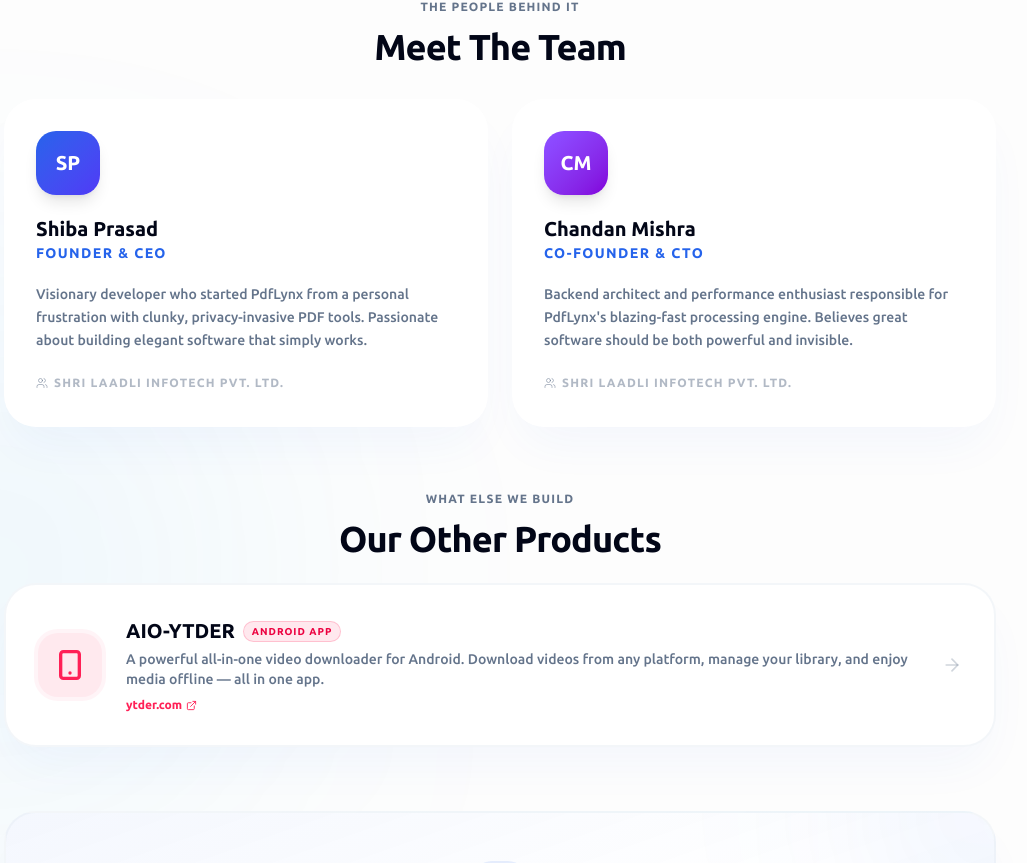
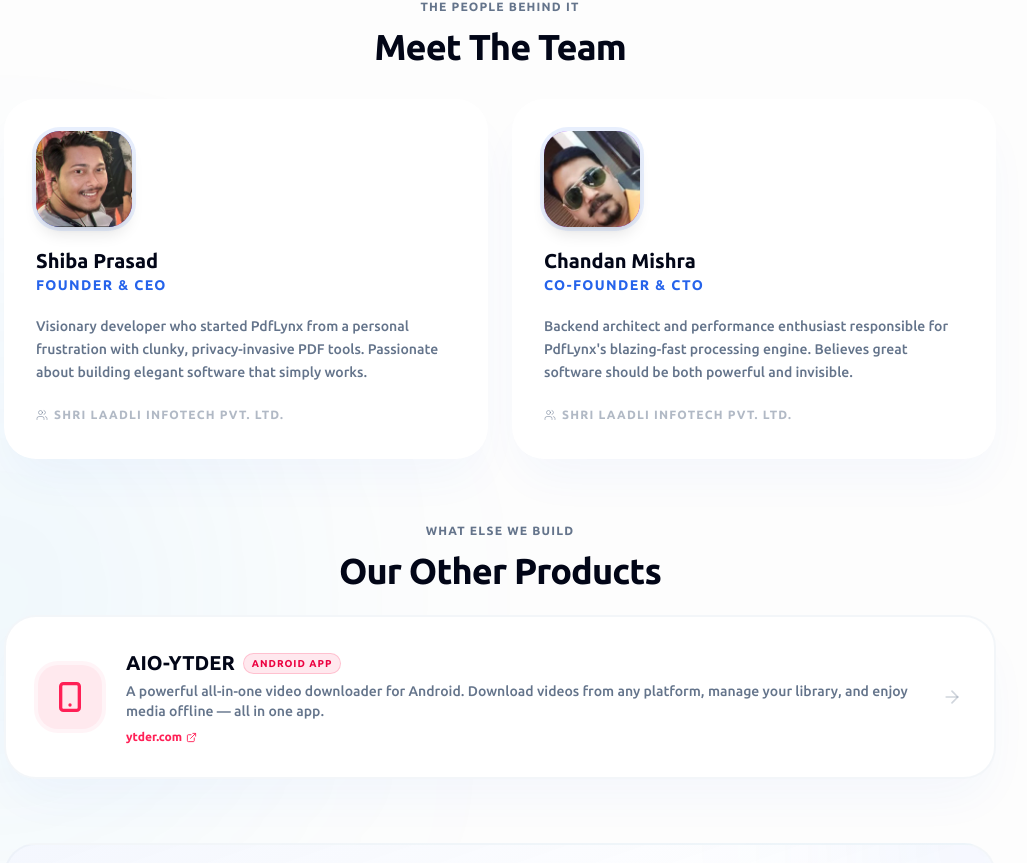
Before and after one commit to shibaFoss/pdflynx, a Next.js app in the folder frontend/: page /about in a window 1280 px wide. Shown: the part 1954-2817 px from the top of the page, without its empty margins (140-1167 px from the left). Built offline with nearby package versions, Linux system fonts and the light colour scheme.

Commit message:
feat: add team member profile photos to about page

```diff
--- a/frontend/src/app/about/page.tsx
+++ b/frontend/src/app/about/page.tsx
@@ -1,6 +1,7 @@
 'use client';
 
 import Link from 'next/link';
+import Image from 'next/image';
 import { motion } from 'framer-motion';
 import {
   Heart, Zap, ShieldCheck, Users, Target, Globe,
@@ -12,14 +13,14 @@
   {
     name: 'Shiba Prasad',
     role: 'Founder & CEO',
-    initials: 'SP',
+    image: '/team/shiba.webp',
     color: 'from-primary to-indigo-600',
     bio: 'Visionary developer who started PdfLynx from a personal frustration with clunky, privacy-invasive PDF tools. Passionate about building elegant software that simply works.',
   },
   {
     name: 'Chandan Mishra',
     role: 'Co-Founder & CTO',
-    initials: 'CM',
+    image: '/team/chandan.webp',
     color: 'from-violet-500 to-purple-700',
     bio: 'Backend architect and performance enthusiast responsible for PdfLynx\'s blazing-fast processing engine. Believes great software should be both powerful and invisible.',
   },
@@ -161,8 +162,8 @@
           <div className="grid grid-cols-1 md:grid-cols-2 gap-6">
             {FOUNDERS.map((f) => (
               <div key={f.name} className="premium-card p-8 space-y-5 hover:shadow-xl hover:-translate-y-1 transition-all duration-300">
-                <div className={`w-16 h-16 rounded-[20px] bg-gradient-to-br ${f.color} flex items-center justify-center text-white font-black text-xl shadow-lg`}>
-                  {f.initials}
+                <div className={`relative w-24 h-24 rounded-[24px] overflow-hidden bg-gradient-to-br ${f.color} shadow-lg ring-4 ring-primary/10`}>
+                  <Image src={f.image} alt={f.name} fill className="object-cover" />
                 </div>
                 <div>
                   <p className="text-xl font-black text-foreground">{f.name}</p>
```
Also changed, not shown: frontend/public/team/chandan.webp (added), frontend/public/team/shiba.webp (added).
